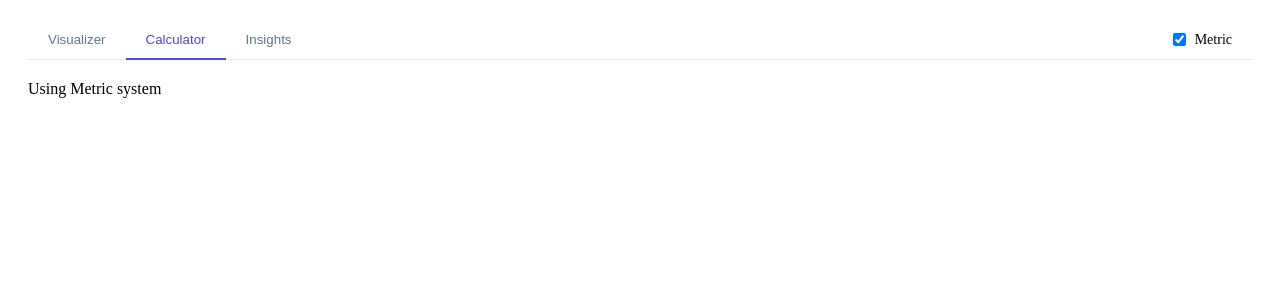
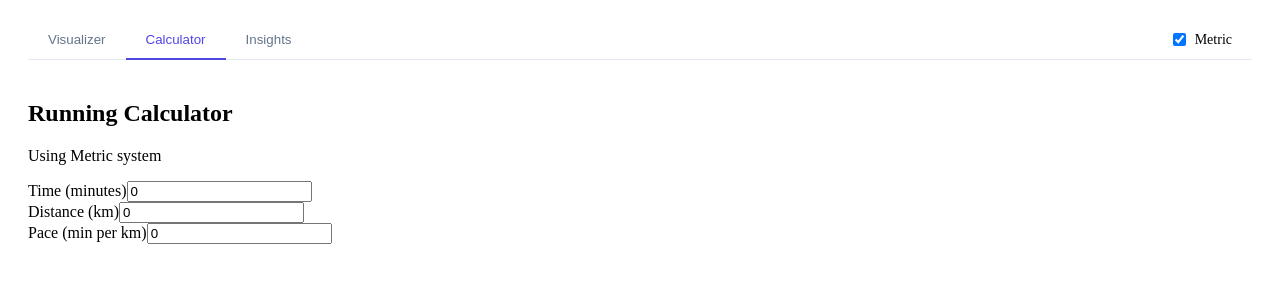
Before and after one commit to pghanem/run-lab, a Next.js app: page / in a window 1280 px wide. Both pictures are taken after a click on the button "Calculator". Shown: the top 300 px of the page. Built offline with nearby package versions, Linux system fonts and the light colour scheme.

Commit message:
[feature] add basic calculator fields

```diff
--- a/src/components/Calculator.tsx
+++ b/src/components/Calculator.tsx
@@ -1,8 +1,77 @@
+import { useState } from "react";
 import { useMeasurement } from "@/context/MeasurementContext";
 
-const Calculator = () => {
+const RunningCalculator: React.FC = () => {
     const { isMetric } = useMeasurement();
-    return <div>Using {isMetric ? "Metric" : "Imperial"} system</div>;
+    const [time, setTime] = useState<number>(0); // in minutes
+    const [distance, setDistance] = useState<number>(0); // in km or miles
+    const [pace, setPace] = useState<number>(0); // min per km or mile
+
+    const calculatePace = () => {
+        if (distance > 0) {
+            setPace(time / distance);
+        }
+    };
+
+    const calculateTime = () => {
+        if (pace > 0) {
+            setTime(distance * pace);
+        }
+    };
+
+    const calculateDistance = () => {
+        if (pace > 0) {
+            setDistance(time / pace);
+        }
+    };
+
+    return (
+        <div className="max-w-lg mx-auto mt-10 p-6 border rounded-lg shadow">
+            <h2 className="text-xl font-semibold text-center">
+                Running Calculator
+            </h2>
+            <p className="text-center">
+                Using {isMetric ? "Metric" : "Imperial"} system
+            </p>
+
+            <div className="mt-4">
+                <label className="block font-medium">Time (minutes)</label>
+                <input
+                    type="number"
+                    className="w-full p-2 border rounded"
+                    value={time}
+                    onChange={(e) => setTime(Number(e.target.value))}
+                    onBlur={calculateDistance}
+                />
+            </div>
+
+            <div className="mt-4">
+                <label className="block font-medium">
+                    Distance ({isMetric ? "km" : "miles"})
+                </label>
+                <input
+                    type="number"
+                    className="w-full p-2 border rounded"
+                    value={distance}
+                    onChange={(e) => setDistance(Number(e.target.value))}
+                    onBlur={calculatePace}
+                />
+            </div>
+
+            <div className="mt-4">
+                <label className="block font-medium">
+                    Pace (min per {isMetric ? "km" : "mile"})
+                </label>
+                <input
+                    type="number"
+                    className="w-full p-2 border rounded"
+                    value={pace}
+                    onChange={(e) => setPace(Number(e.target.value))}
+                    onBlur={calculateTime}
+                />
+            </div>
+        </div>
+    );
 };
 
-export default Calculator;
+export default RunningCalculator;
```
